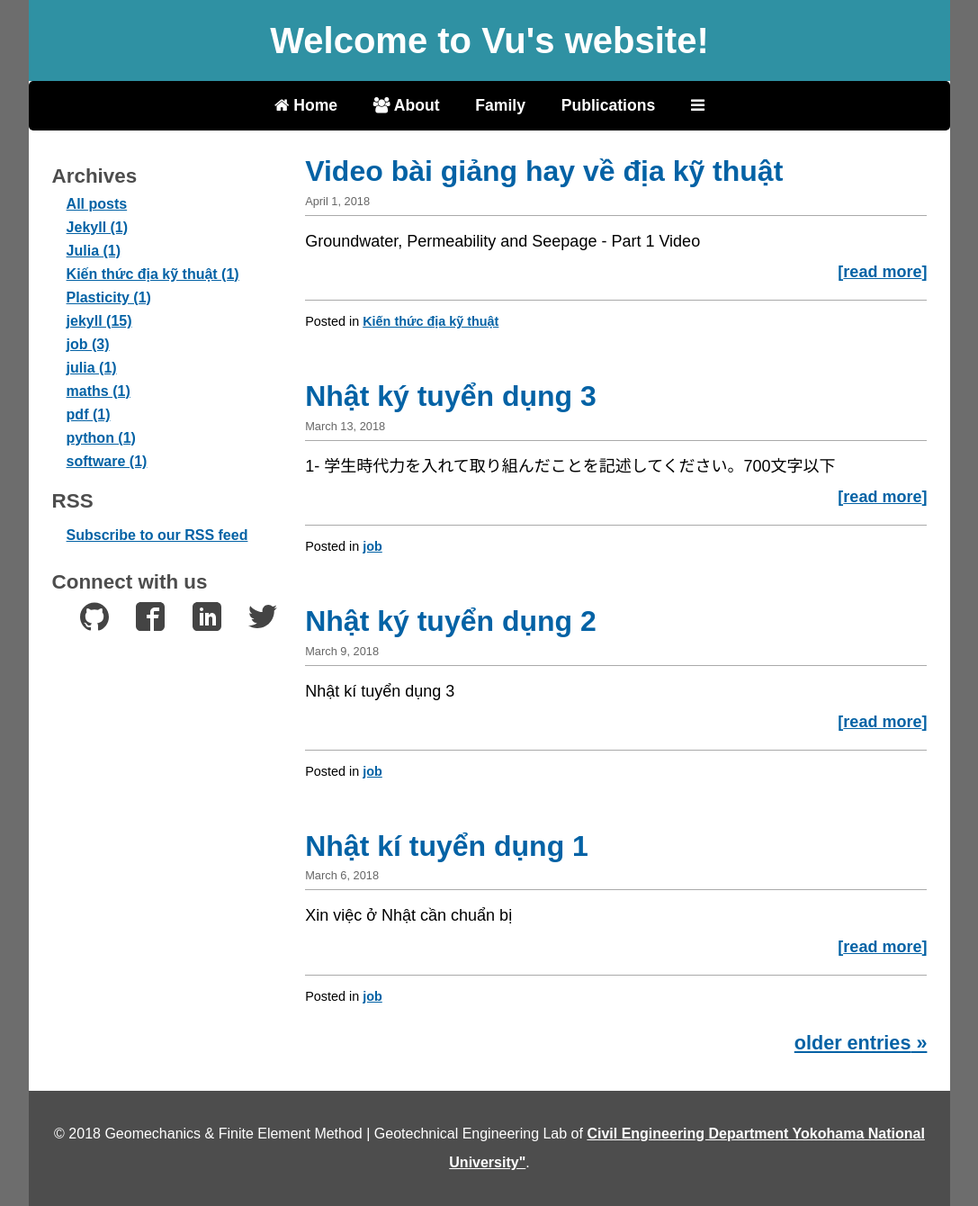
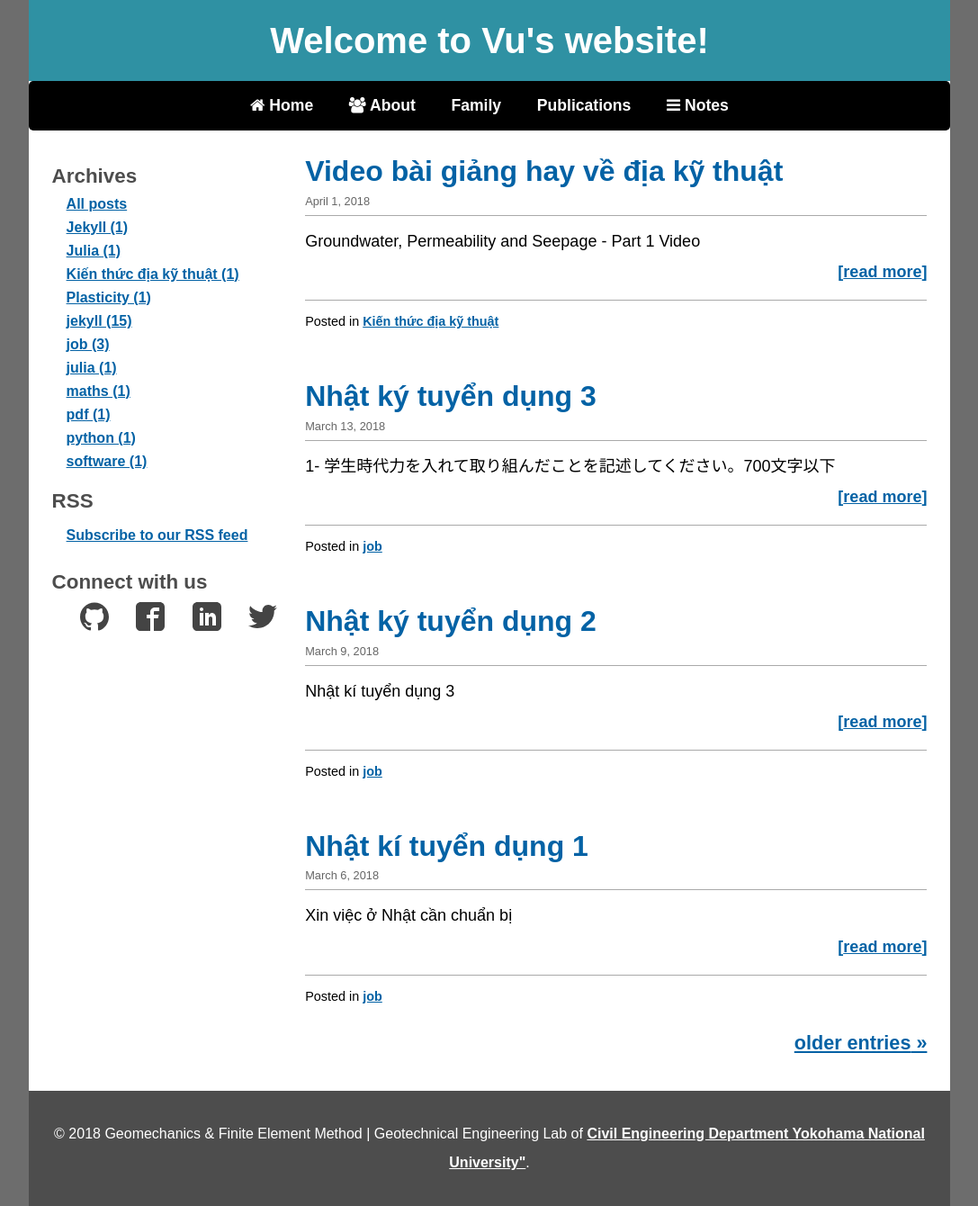
Before and after one commit to quangvunp/geomechanics, a Jekyll site: the page built from index.html, in a window 1280 px wide. Shown: the whole page at 90% size, without its empty margins (96-1183 px from the left). Built offline with Jekyll 4.4.1, drawn with Linux system fonts in a browser that asks for light colours; the list of posts is cut into pages by our own code.

Commit message:
Update default.html

```diff
--- a/_layouts/default.html
+++ b/_layouts/default.html
@@ -36,7 +36,7 @@
 	<li><a href="{{site.baseurl}}/Plasticity.html"><i class="fa fa-file-pdf-o"></i> Plasticity </a></li>
 	<li><a href="{{site.baseurl}}/geotech.html"> Geomechanics </a></li>
 	-->
-	<li><a href="#"><i class="fa fa-bars"></i></a>
+	<li><a href="#"><i class="fa fa-bars"></i> Notes</a>
 		<ul>
  		<li><a class = "button" href="{{site.baseurl}}/Plasticity.html"> Plasticity </a></li>
  	        <li><a class = "button" href="{{site.baseurl}}/geotech.html"> Geomechanics </a></li>
```
